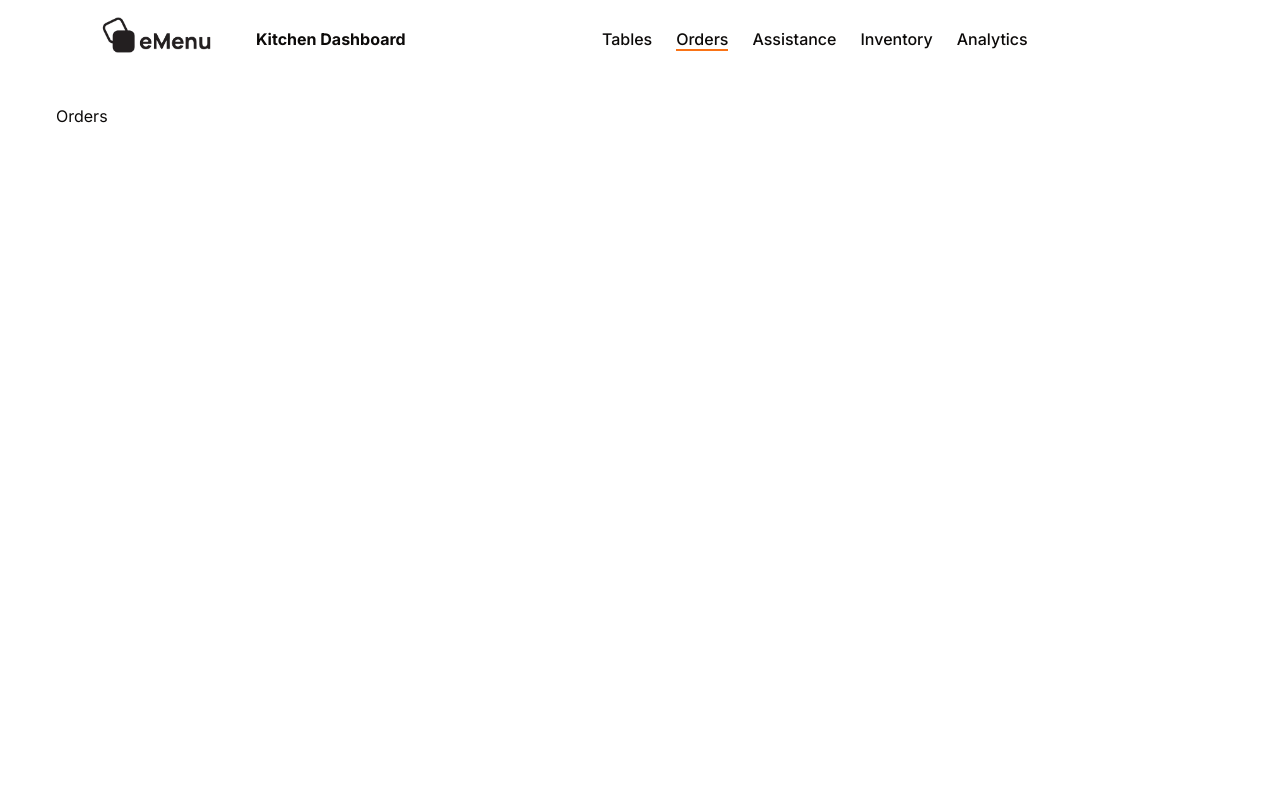
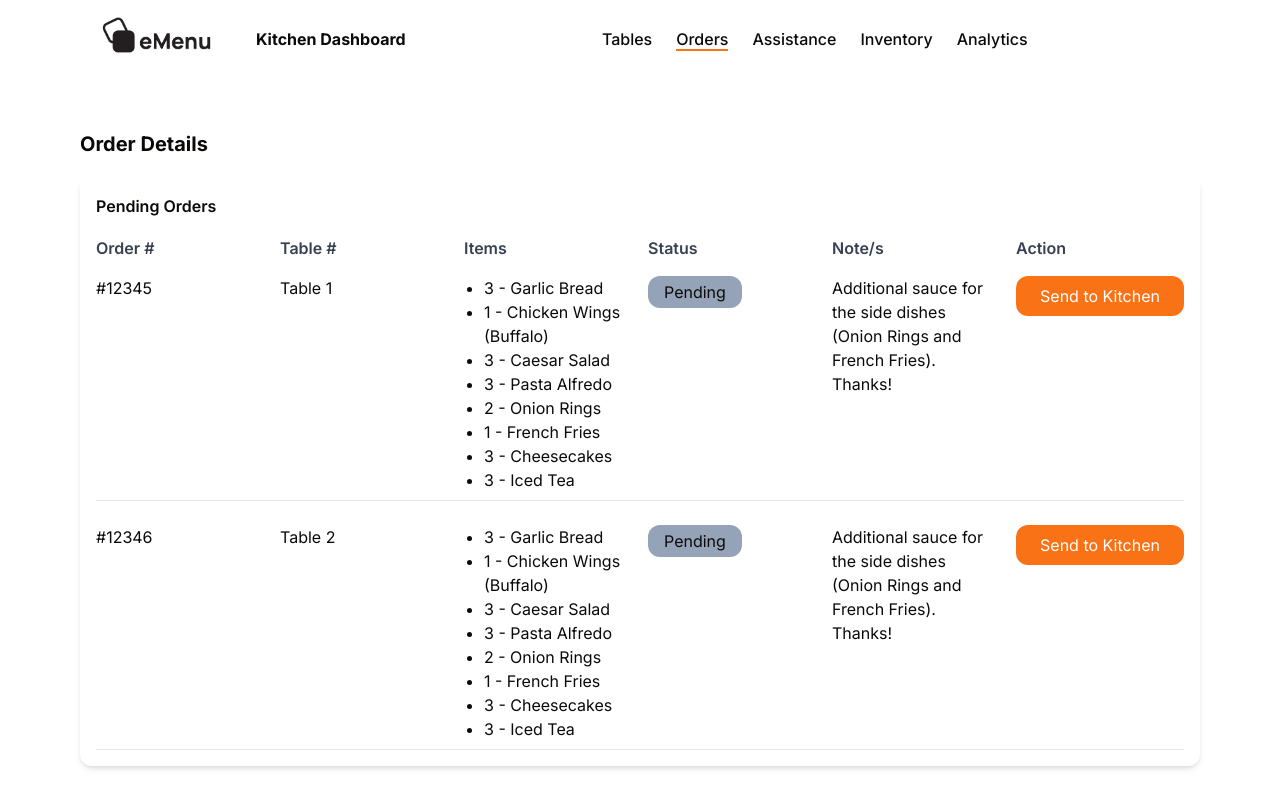
Before and after one commit to jmmaglonzo/E-MENU-FE, a Next.js app: page /kitchen/order in a window 1280 px wide. Built offline with nearby package versions, Linux system fonts and the light colour scheme.

Commit message:
add order details page

```diff
--- a/src/app/kitchen/order/page.tsx
+++ b/src/app/kitchen/order/page.tsx
@@ -1,5 +1,11 @@
+import Order from "@/components/Kitchen/KitchenOrders/Order";
+
 const Orders = () => {
-  return <div>Orders</div>;
+  return (
+    <div>
+      <Order />
+    </div>
+  );
 };
 
 export default Orders;
--- /dev/null
+++ b/src/components/Kitchen/KitchenOrders/Order.tsx
@@ -0,0 +1,106 @@
+"use client";
+
+import { Toaster, toast } from "sonner";
+
+const Order = () => {
+  type Order = {
+    id: string;
+    tableNumber: number;
+    items: string[];
+    status: string;
+    notes: string;
+  };
+
+  const orders: Order[] = [
+    {
+      id: "#12345",
+      tableNumber: 1,
+      items: [
+        "3 - Garlic Bread",
+        "1 - Chicken Wings (Buffalo)",
+        "3 - Caesar Salad",
+        "3 - Pasta Alfredo",
+        "2 - Onion Rings",
+        "1 - French Fries",
+        "3 - Cheesecakes",
+        "3 - Iced Tea",
+      ],
+      status: "Pending",
+      notes:
+        "Additional sauce for the side dishes (Onion Rings and French Fries). Thanks!",
+    },
+    {
+      id: "#12346",
+      tableNumber: 2,
+      items: [
+        "3 - Garlic Bread",
+        "1 - Chicken Wings (Buffalo)",
+        "3 - Caesar Salad",
+        "3 - Pasta Alfredo",
+        "2 - Onion Rings",
+        "1 - French Fries",
+        "3 - Cheesecakes",
+        "3 - Iced Tea",
+      ],
+      status: "Pending",
+      notes:
+        "Additional sauce for the side dishes (Onion Rings and French Fries). Thanks!",
+    },
+  ];
+
+  const sendToKitchen = (id: string) => {
+    toast.success(`Order ${id} sent to kitchen`);
+  };
+
+  return (
+    <div className="p-6">
+      <Toaster position="top-right" />
+      <h1 className="mb-4 text-2xl font-bold">Order Details</h1>
+      <div className="rounded-lg bg-white p-4 shadow-md">
+        <h2 className="mb-4 text-xl font-semibold">Pending Orders</h2>
+        <div className="mb-2 grid grid-cols-6 gap-4 font-semibold text-gray-700">
+          <div>Order #</div>
+          <div>Table #</div>
+          <div>Items</div>
+          <div>Status</div>
+          <div>Note/s</div>
+          <div>Action</div>
+        </div>
+        <div className="space-y-4">
+          {orders.map((order) => (
+            <div
+              key={order.id}
+              className="grid grid-cols-6 gap-4 border-b py-2"
+            >
+              <div>{order.id}</div>
+              <div>Table {order.tableNumber}</div>
+              <div>
+                <ul className="list-disc pl-5">
+                  {order.items.map((item, index) => (
+                    <li key={index}>{item}</li>
+                  ))}
+                </ul>
+              </div>
+              <div>
+                <span className="inline-block rounded-lg bg-slate-400 px-4 py-1">
+                  {order.status}
+                </span>
+              </div>
+              <div>{order.notes}</div>
+              <div>
+                <button
+                  onClick={() => sendToKitchen(order.id)}
+                  className="w-full rounded-lg bg-orange-500 py-2 text-white hover:bg-orange-700"
+                >
+                  Send to Kitchen
+                </button>
+              </div>
+            </div>
+          ))}
+        </div>
+      </div>
+    </div>
+  );
+};
+
+export default Order;
--- /dev/null
+++ b/src/components/ui/searchBox.tsx
@@ -0,0 +1,46 @@
+// components/SearchBox.js
+"use client";
+import { useState } from "react";
+
+const SearchBox = () => {
+  const [query, setQuery] = useState("");
+
+  const handleInputChange = (e: React.ChangeEvent<HTMLInputElement>) => {
+    setQuery(e.target.value);
+  };
+
+  const handleSearch = () => {
+    // Implement search functionality here
+    console.log("Searching for:", query);
+  };
+
+  return (
+    <div className="container mx-auto mt-6 flex w-[90%] items-center rounded-md border-2 px-4 focus-within:border-orange-500 md:w-[400px]">
+      <input
+        type="text"
+        className="w-full flex-grow py-2 outline-none focus:border-orange-500"
+        placeholder="Search here"
+        value={query}
+        onChange={handleInputChange}
+      />
+      <button onClick={handleSearch}>
+        <svg
+          className="h-5 w-5 text-gray-500"
+          fill="none"
+          stroke="currentColor"
+          viewBox="0 0 24 24"
+          xmlns="http://www.w3.org/2000/svg"
+        >
+          <path
+            strokeLinecap="round"
+            strokeLinejoin="round"
+            strokeWidth="2"
+            d="M21 21l-4.35-4.35m1.9-5.15a7.5 7.5 0 11-15 0 7.5 7.5 0 0115 0z"
+          ></path>
+        </svg>
+      </button>
+    </div>
+  );
+};
+
+export default SearchBox;
```
